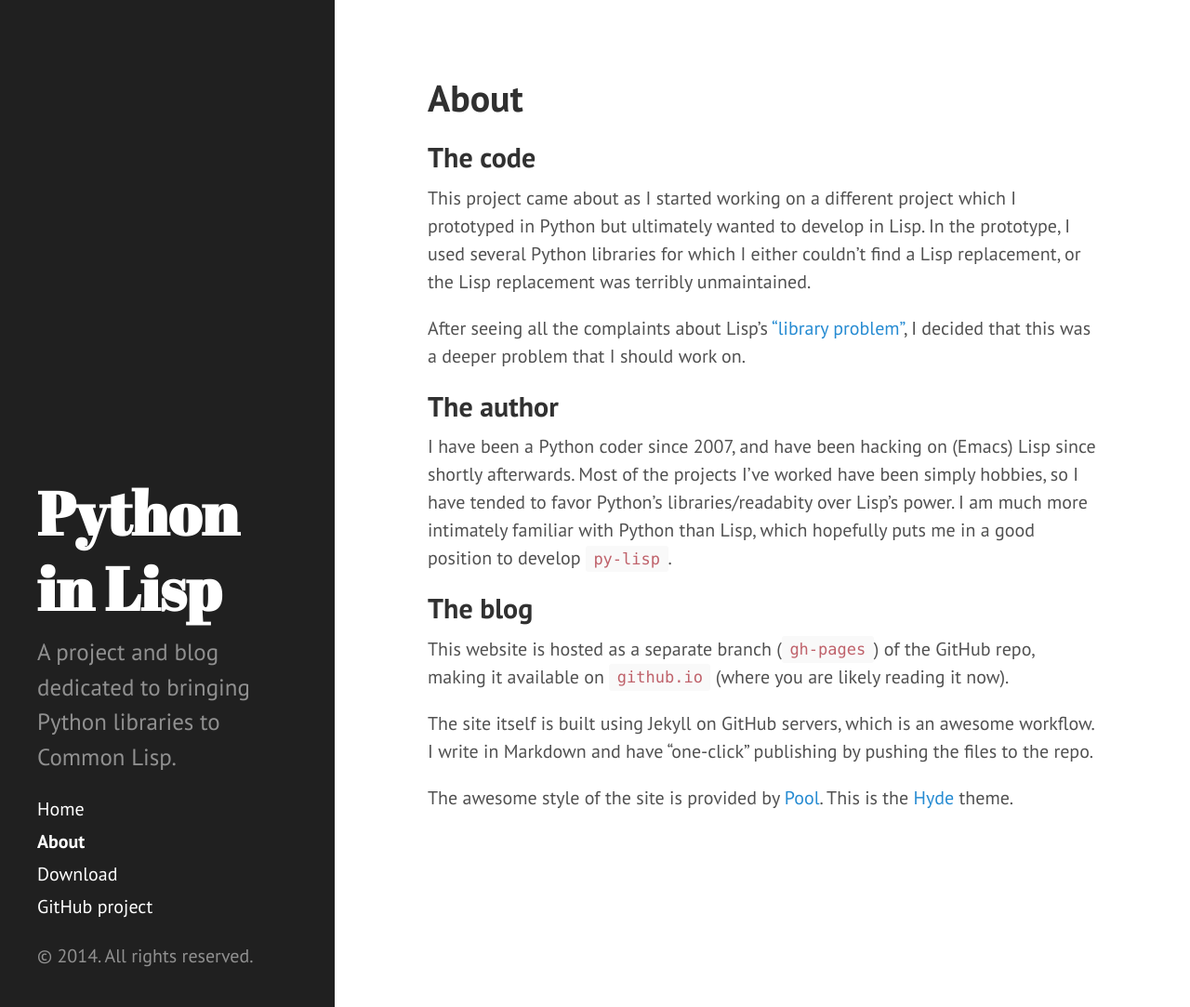
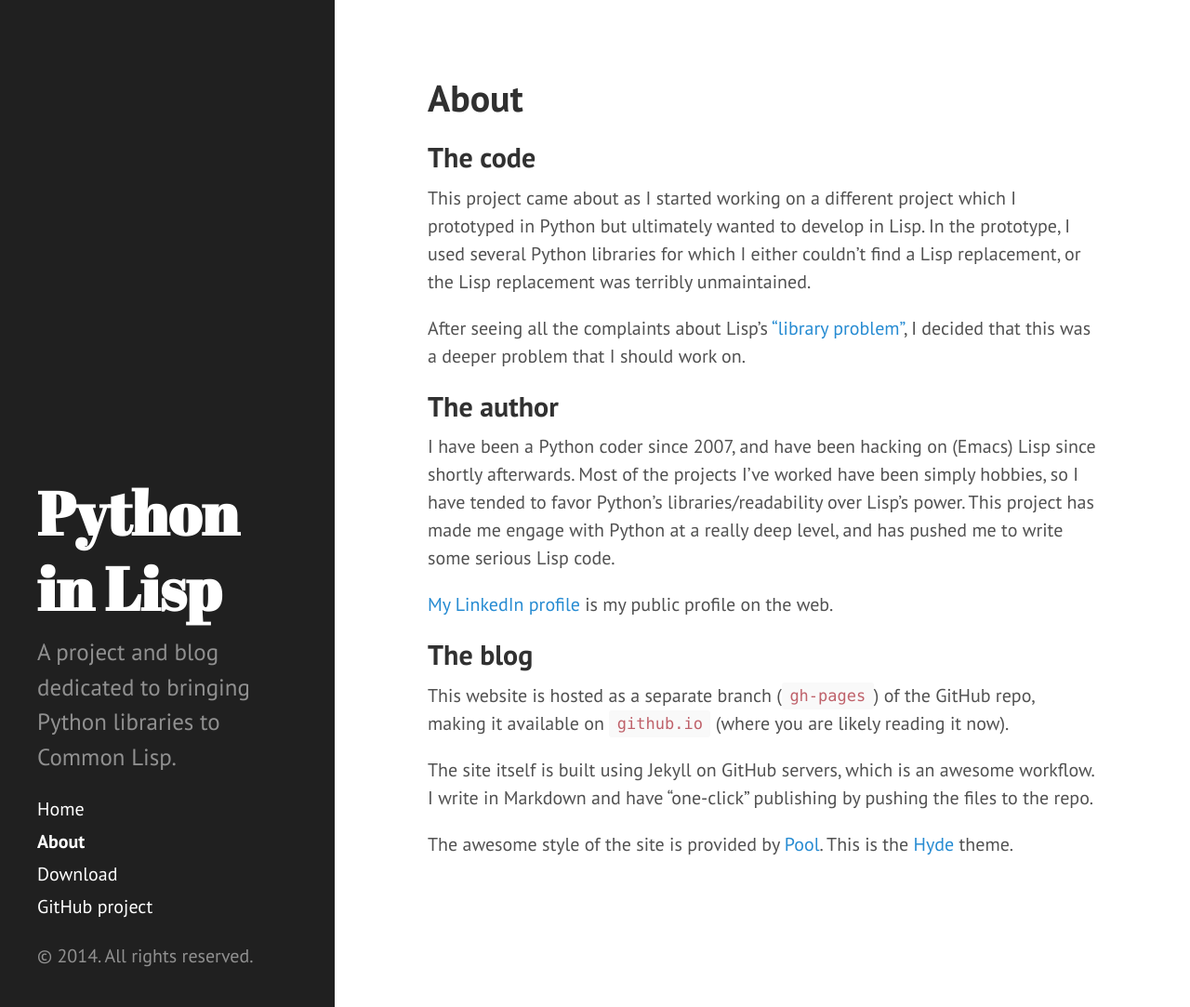
Before and after one commit to felipeochoa/aqua-lisp, a Jekyll site: the page built from about.md, in a window 1280 px wide and 1083 px high. Shown: the whole window at 93% size. Built offline with Jekyll 4.4.1, drawn with Linux system fonts in a browser that asks for light colours.

Commit message:
typo, add linkedin

```diff
--- a/about.md
+++ b/about.md
@@ -20,9 +20,12 @@ that this was a deeper problem that I should work on.
 I have been a Python coder since 2007, and have been hacking on
 (Emacs) Lisp since shortly afterwards. Most of the projects I've
 worked have been simply hobbies, so I have tended to favor Python's
-libraries/readabity over Lisp's power. I am much more intimately
-familiar with Python than Lisp, which hopefully puts me in a good
-position to develop `py-lisp`.
+libraries/readability over Lisp's power. This project has made me
+engage with Python at a really deep level, and has pushed me to write
+some serious Lisp code.
+
+[My LinkedIn profile](https://www.linkedin.com/in/felipeochoa) is my
+public profile on the web.
 
 ## The blog
 
```
